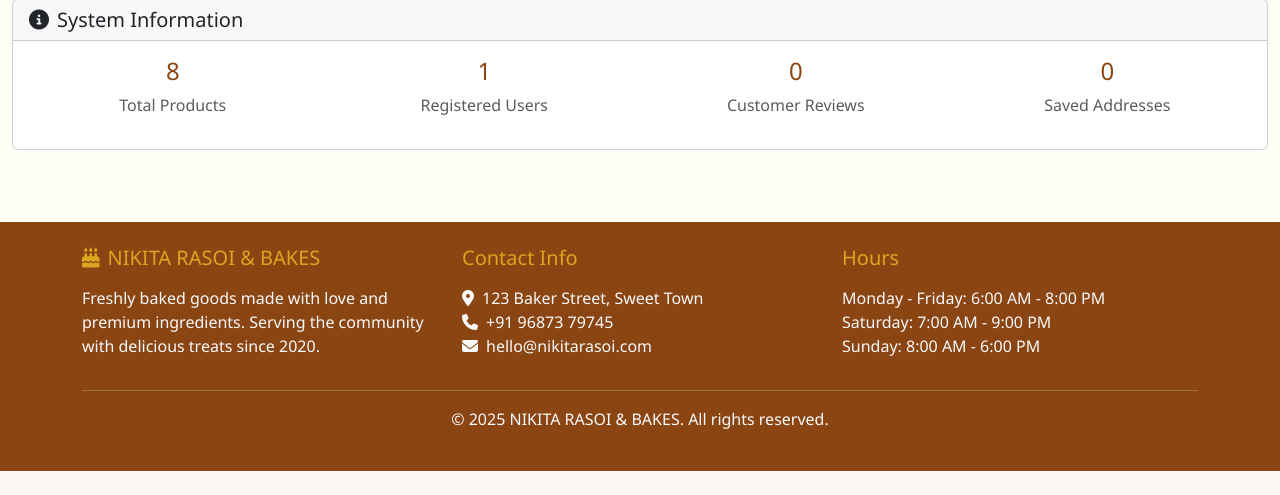
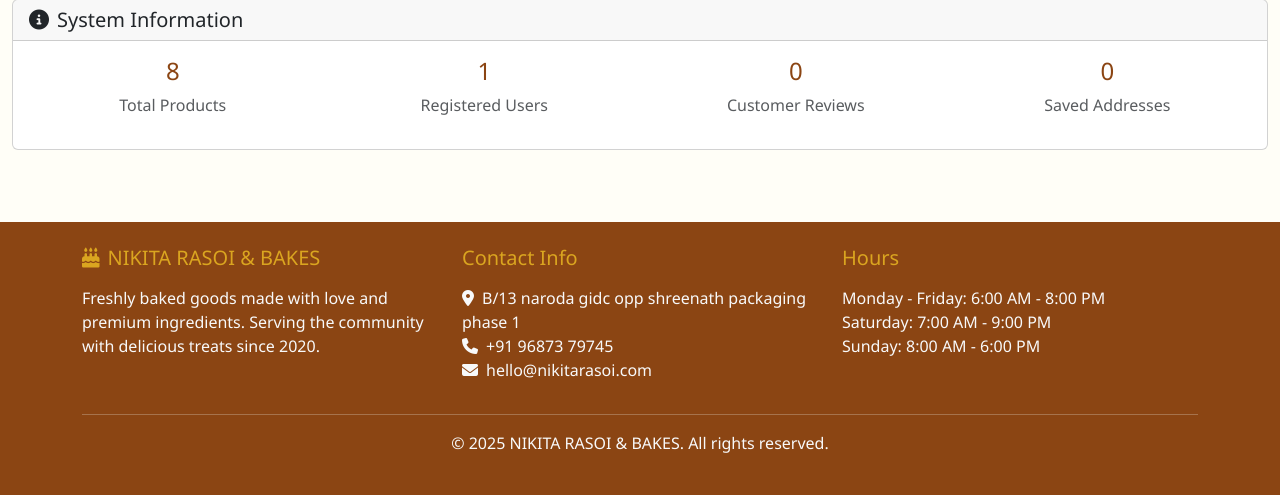
Before and after one commit to CHIRAG4011/nikitarasoiiandbake, a Flask app: page /admin/analytics in a window 1280 px wide. Shown: the part 1217-1712 px from the top of the page. Before the commit the page ends 1688 px from the top, so only its background shows below. Run offline with Flask 3, Linux system fonts and the light colour scheme; the visitor is signed in with stand-in values (Sample User, id 1).

Commit message:
Update base.html

```diff
--- a/templates/base.html
+++ b/templates/base.html
@@ -115,7 +115,7 @@
                 <div class="col-md-4">
                     <h5>Contact Info</h5>
                     <p>
-                        <i class="fas fa-map-marker-alt me-2"></i>123 Baker Street, Sweet Town<br>
+                        <i class="fas fa-map-marker-alt me-2"></i>B/13 naroda gidc opp shreenath packaging phase 1<br>
                         <i class="fas fa-phone me-2"></i>+91 96873 79745<br>
                         <i class="fas fa-envelope me-2"></i>hello@nikitarasoi.com
                     </p>
```
